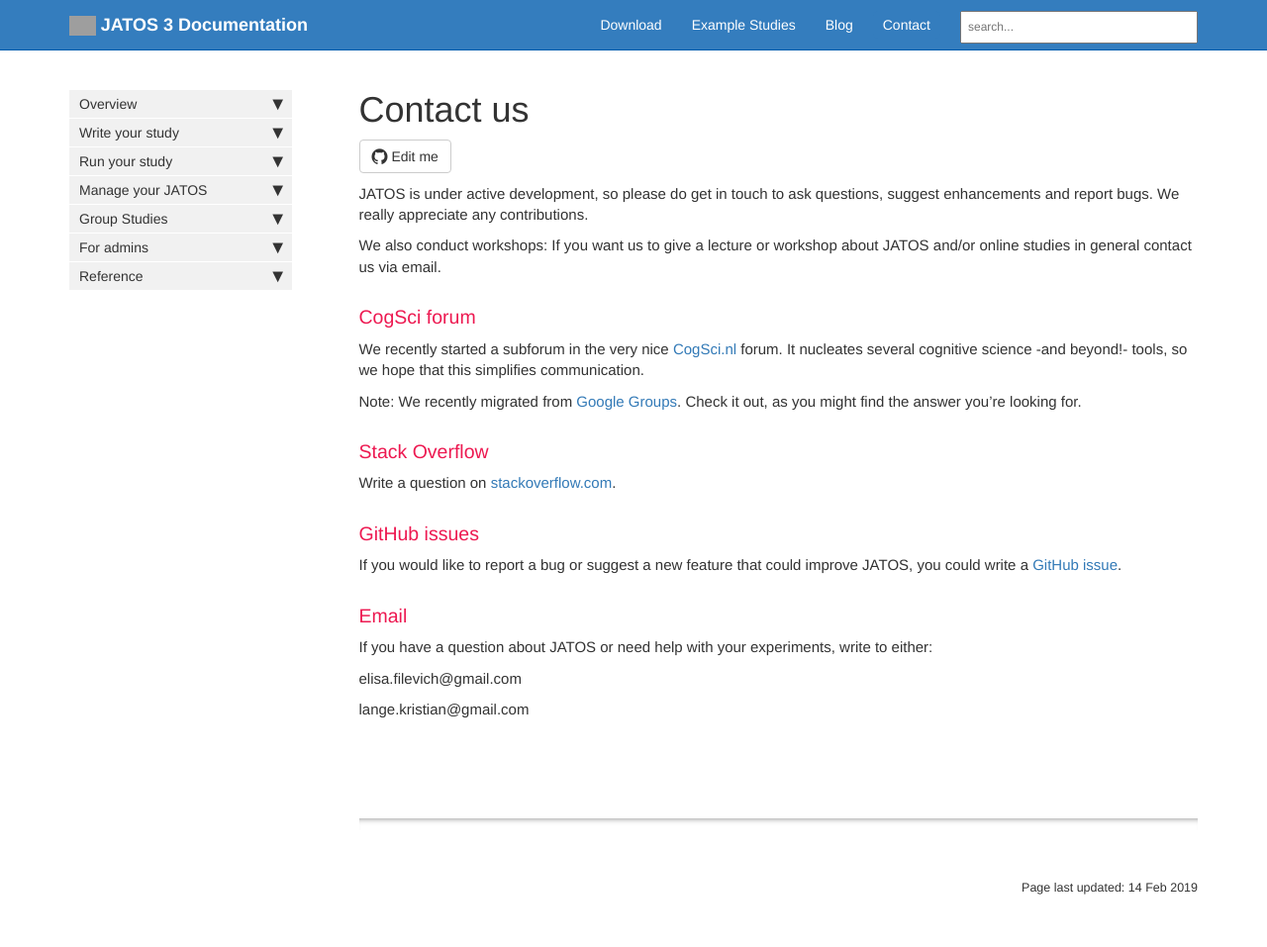
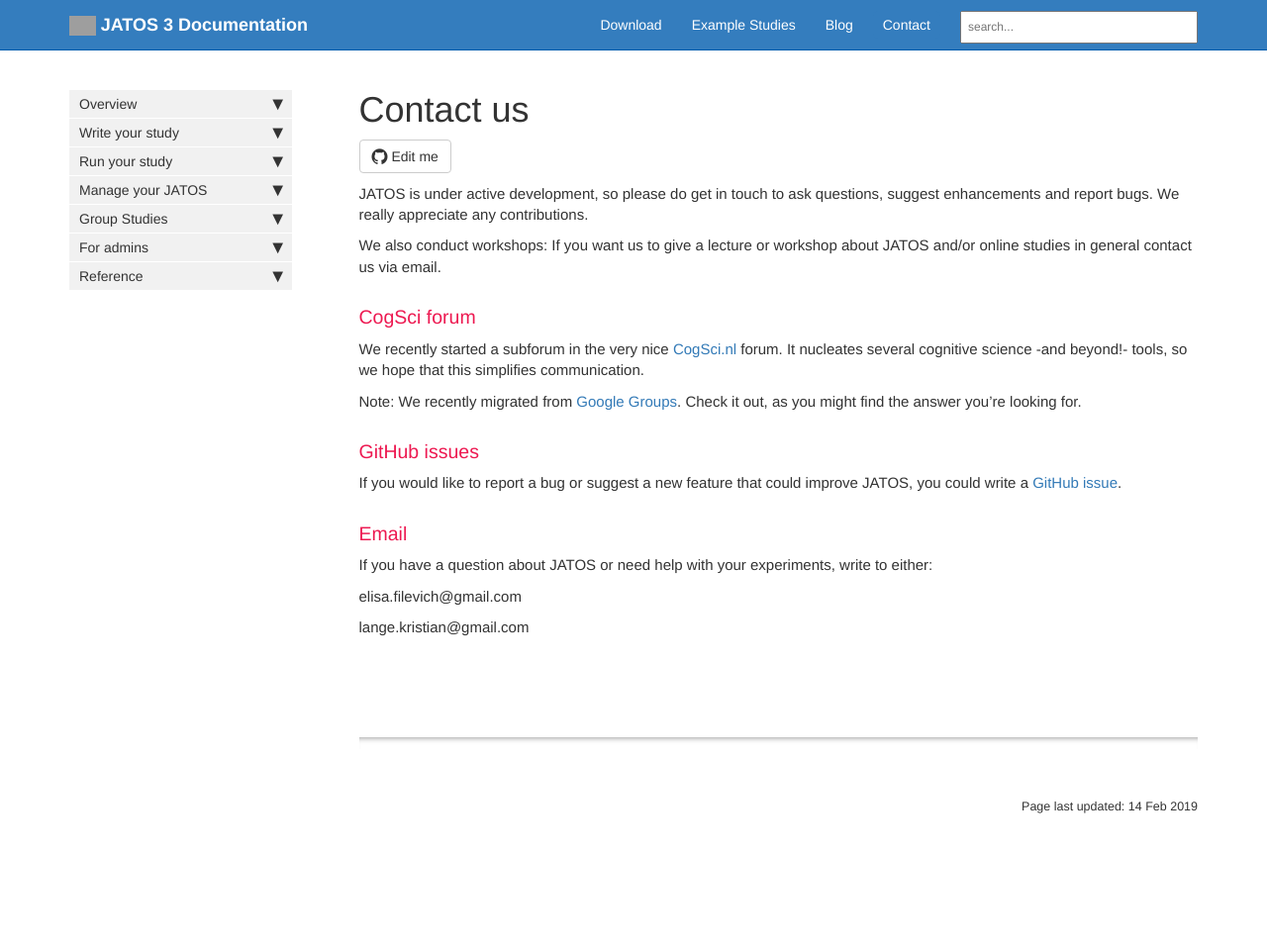
Before and after one commit to kristian-lange-tw/JATOS_docs_v3, a Jekyll site: the page built from pages/Contact-us.md, in a window 1280 px wide. Shown: the whole page at 99% size. Built offline with Jekyll 4.4.1, drawn with Linux system fonts in a browser that asks for light colours; nearby versions of some CDN libraries; comment, search, counter and statistics services are not loaded; after the commit the page ends 900 px from its top, so only the background shows below that; grey boxes are pictures that could not be loaded.

Commit message:
Update Contact-us.md

```diff
--- a/pages/Contact-us.md
+++ b/pages/Contact-us.md
@@ -19,10 +19,6 @@
 
 Note: We recently migrated from [Google Groups](https://groups.google.com/forum/#!forum/jatos). Check it out, as you might find the answer you're looking for.
 
-### Stack Overflow
-
-Write a question on [stackoverflow.com](http://stackoverflow.com).
-
 ### GitHub issues
 
 If you would like to report a bug or suggest a new feature that could improve JATOS, you could write a [GitHub issue](https://github.com/JATOS/JATOS/issues).
```
